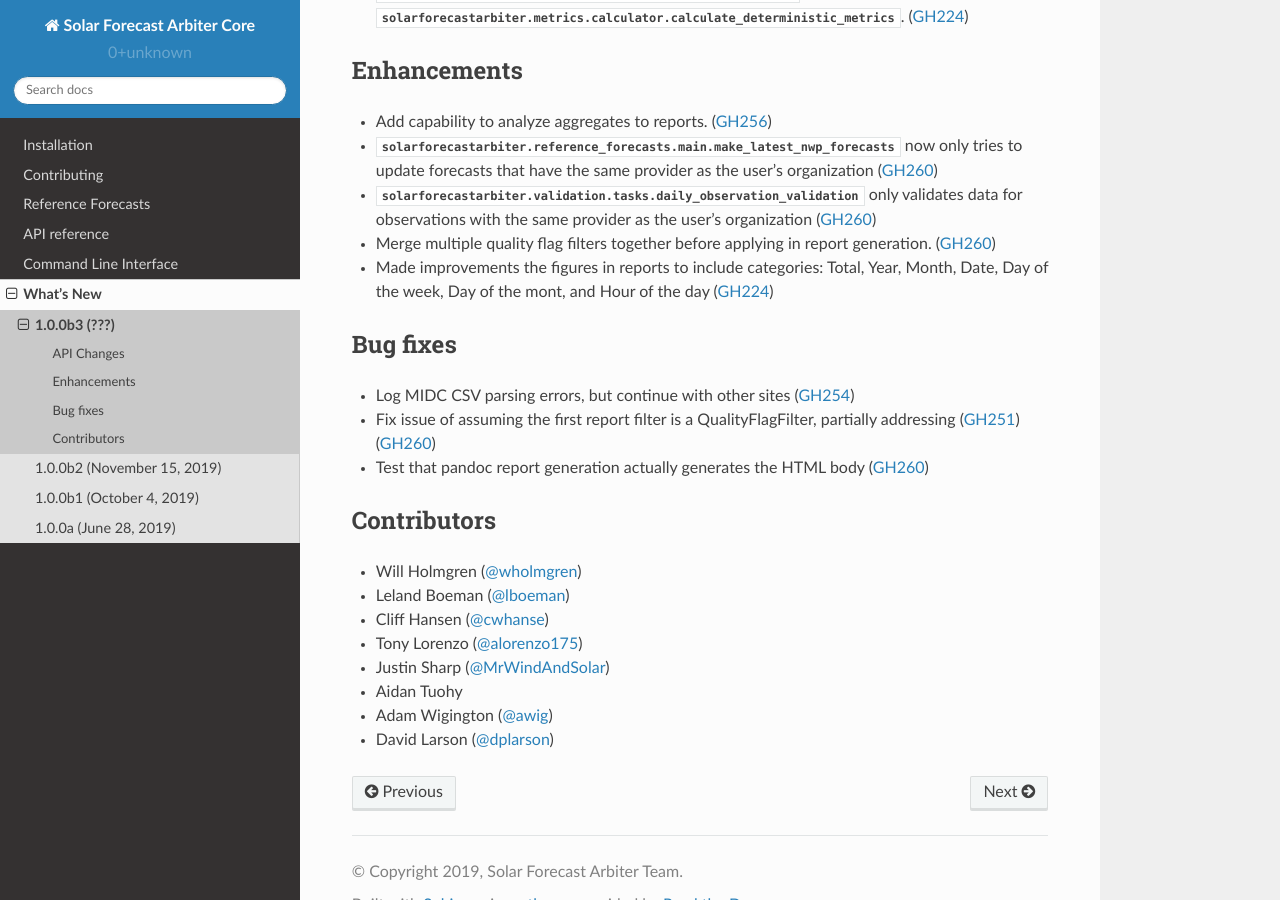
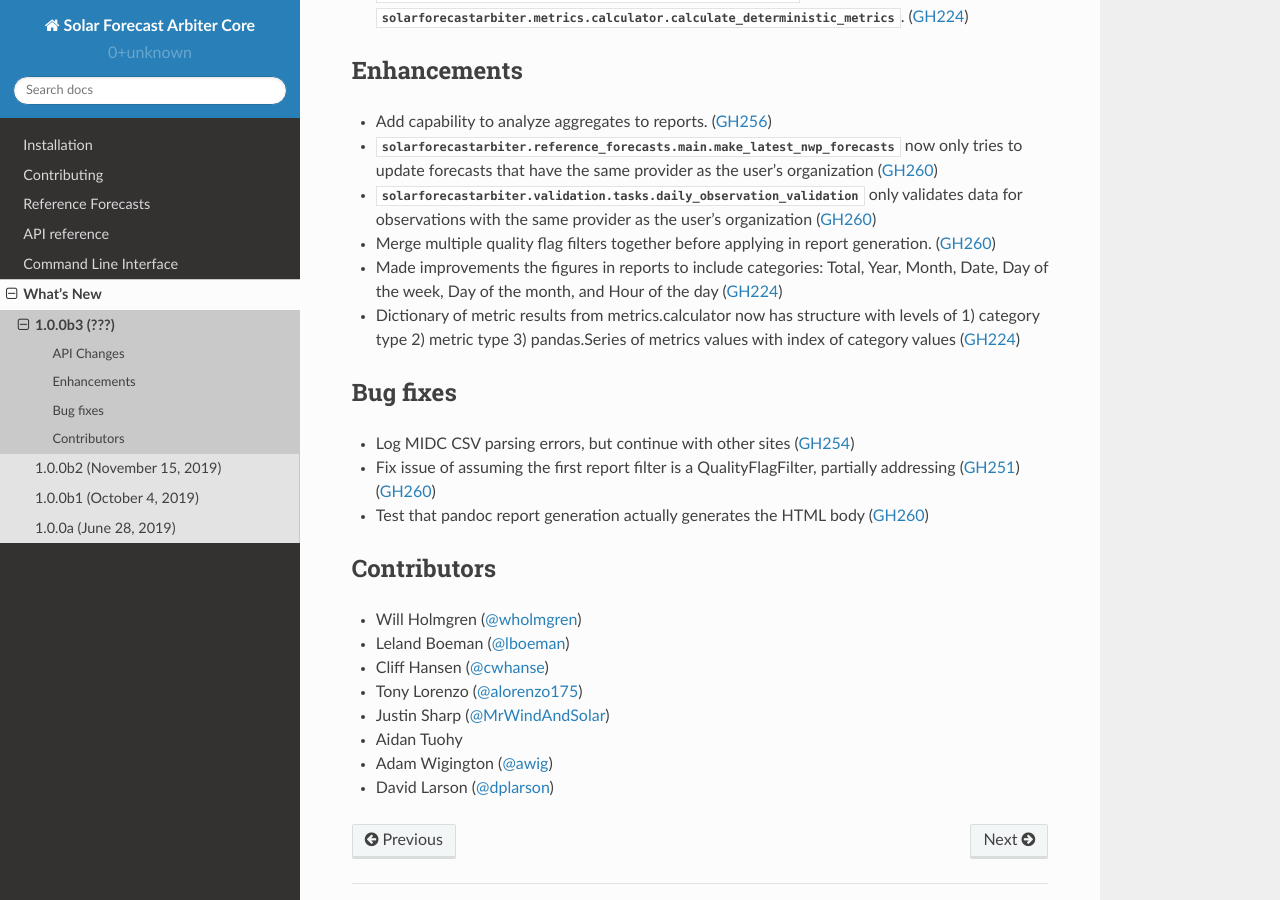
Before and after one commit to SolarArbiter/solarforecastarbiter-core, a Sphinx documentation site: the page built from docs/source/whatsnew/1.0.0b3.rst, in a window 1280 px wide and 900 px high, scrolled down 481 px. Built offline with Sphinx 7.4.7 and the Read the Docs theme 2.0.0, drawn with Linux system fonts in a browser that asks for light colours.

Commit message:
Updated whatsnew with metrics results from 1.0.0b2 to 1.0.0b3

```diff
--- a/docs/source/whatsnew/1.0.0b2.rst
+++ b/docs/source/whatsnew/1.0.0b2.rst
@@ -38,9 +38,6 @@
 
 Enhancements
 ~~~~~~~~~~~~
-* Dictionary of metric results from metrics.calculator now has structure with
-  levels of  1) category type 2) metric type 3) category value, 4) metric value
-  (:pull:`224`)
 * Add function to compute an aggregate timeseries (:pull:`223`)
 * Simplify the creation of ProbabilisticForecast objects by passing a list of
   floats to ``constant_values`` to automatically create
--- a/docs/source/whatsnew/1.0.0b3.rst
+++ b/docs/source/whatsnew/1.0.0b3.rst
@@ -34,8 +34,11 @@
 * Merge multiple quality flag filters together before applying in report
   generation. (:pull:`260`)
 * Made improvements the figures in reports to include categories:
-  Total, Year, Month, Date, Day of the week, Day of the mont, and
+  Total, Year, Month, Date, Day of the week, Day of the month, and
   Hour of the day (:pull:`224`)
+* Dictionary of metric results from metrics.calculator now has structure with
+  levels of  1) category type 2) metric type 3) pandas.Series of metrics values
+  with index of category values (:pull:`224`)
 
 Bug fixes
 ~~~~~~~~~
```
